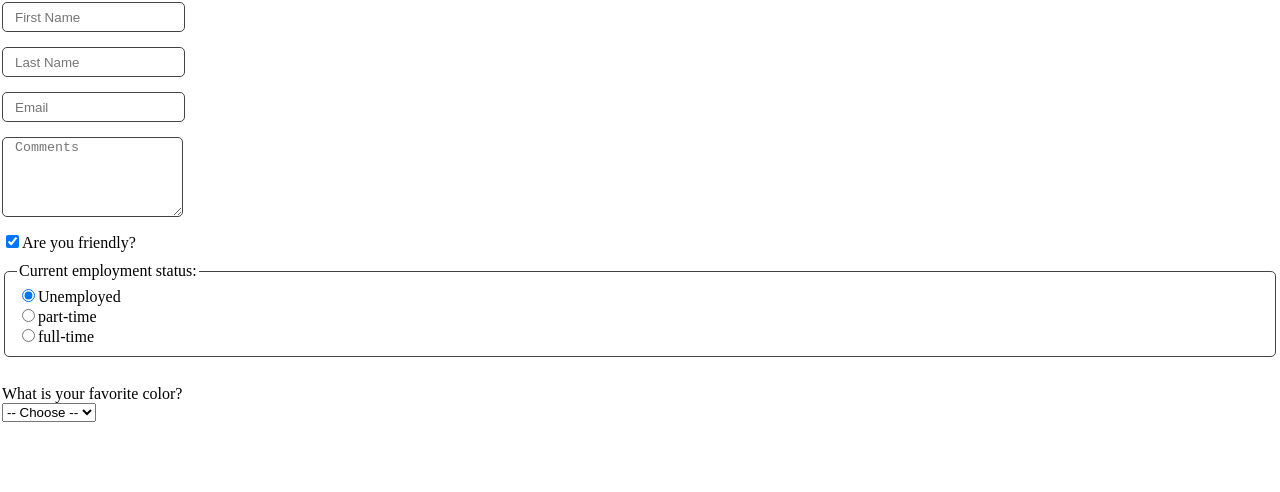
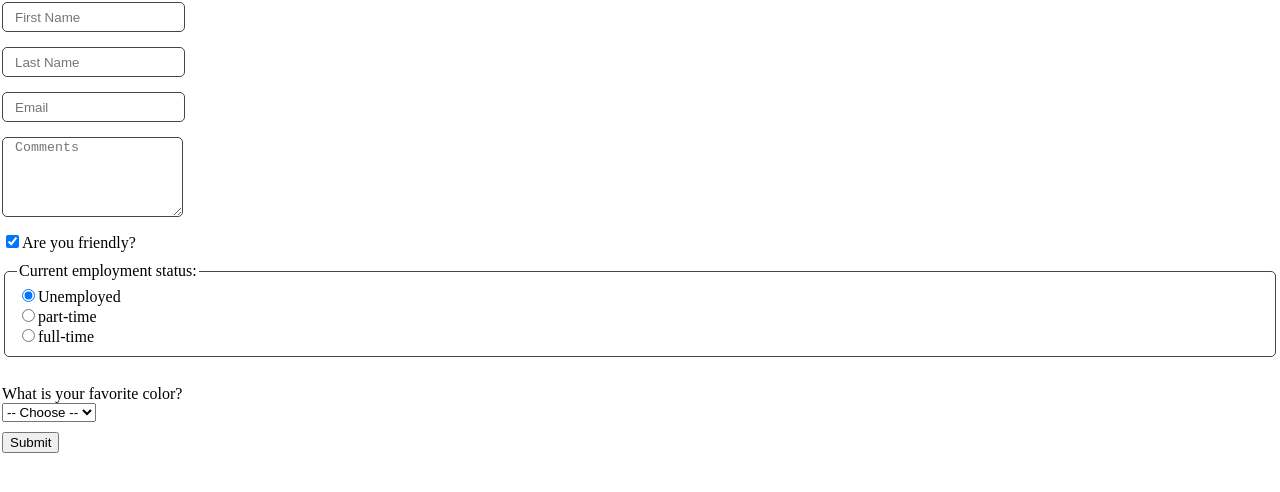
Before and after one commit to dearzss/react-ylhdqe, a React (Create React App) app: page / in a window 1280 px wide. Shown: the top 492 px of the page. Built offline with nearby package versions, Linux system fonts and the light colour scheme.

Commit message:
1 file modified

```diff
--- a/src/Form.js
+++ b/src/Form.js
@@ -23,10 +23,13 @@ export default function Form() {
     });
   }
 
-  console.log(formData.favColor);
+  function handleOnSubmit(event) {
+    event.preventDefault();
+    console.log(formData);
+  }
 
   return (
-    <form>
+    <form onSubmit={handleOnSubmit}>
       <input
         className="common"
         type="text"
@@ -112,6 +115,8 @@ export default function Form() {
         <option value="blue">Blue</option>
         <option value="yellow">Yellow</option>
       </select>
+      <br />
+      <button>Submit</button>
     </form>
   );
 }
```
